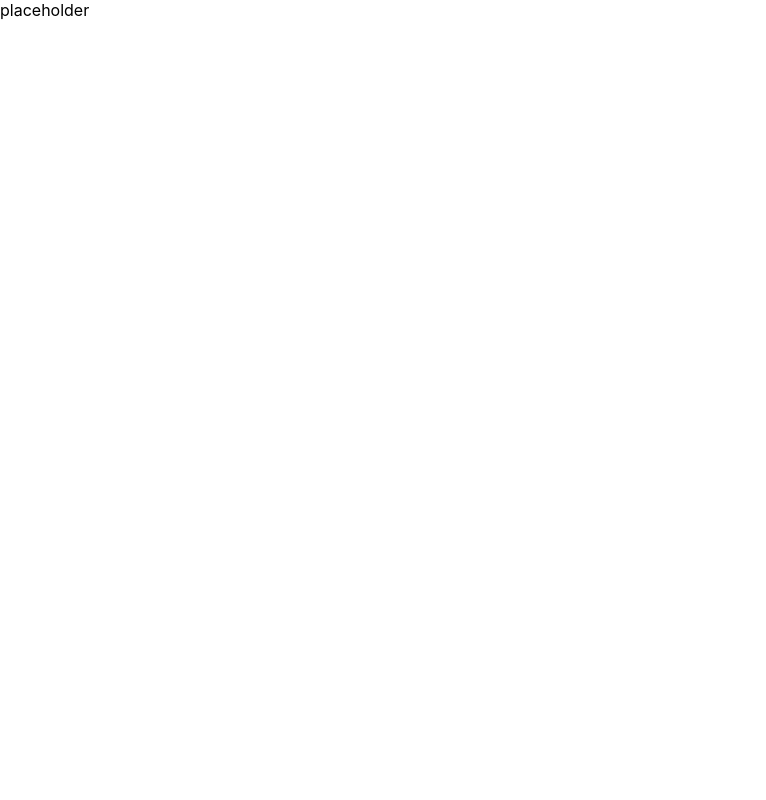
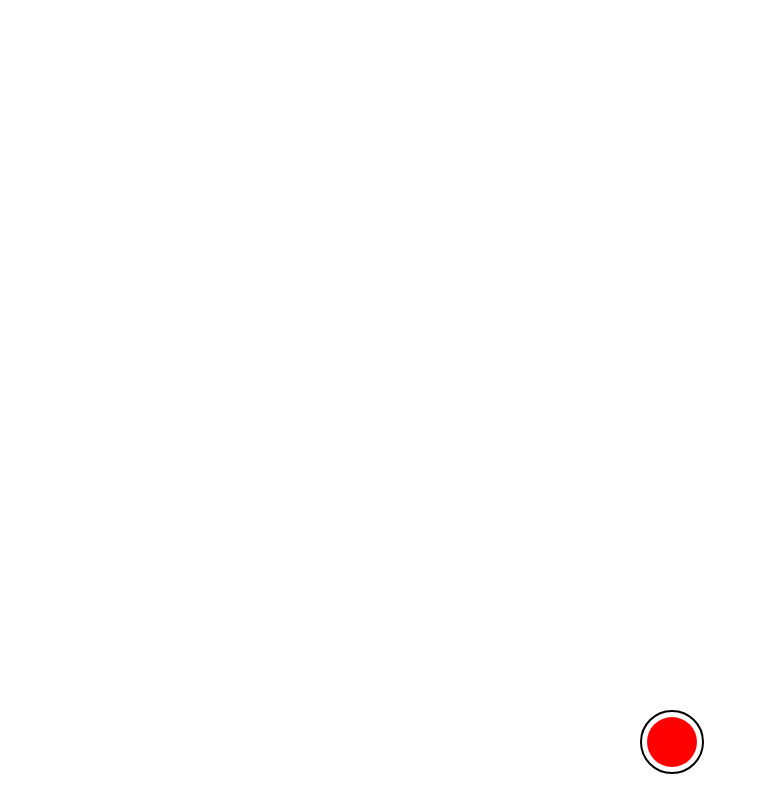
Before and after one commit to jmajaca/show-off, a React (Create React App) app in the folder show-off-ui/: page / in a window 1280 px wide. Shown: the whole page, without its empty margins (0-766 px from the left). Built offline with nearby package versions, Linux system fonts and the light colour scheme.

Commit message:
[FRONTEND-2] Created RecordButton

```diff
--- a/show-off-ui/package.json
+++ b/show-off-ui/package.json
@@ -3,6 +3,7 @@
   "version": "0.1.0",
   "private": true,
   "dependencies": {
+    "@mui/styles": "^5.3.0",
     "@testing-library/jest-dom": "^5.14.1",
     "@testing-library/react": "^12.0.0",
     "@testing-library/user-event": "^13.2.1",
--- /dev/null
+++ b/show-off-ui/src/components/RecordButton.tsx
@@ -0,0 +1,47 @@
+import React from 'react';
+
+import {makeStyles} from '@mui/styles';
+
+const useStyles = makeStyles({
+    button: {
+        position: 'relative'
+    },
+    record: {
+        position: 'absolute',
+        width: '50px',
+        height: '50px',
+        backgroundColor: 'red',
+        borderRadius: '100%',
+        border: 'none',
+    },
+    innerMargins: {
+        margin: '7px 7px 7px 7px',
+    },
+    ring: {
+        position: 'absolute',
+        width: '60px',
+        height: '60px',
+        borderRadius: '100%',
+        borderStyle: 'solid',
+        borderWidth: '2px',
+        borderColor: 'black',
+        backgroundColor: 'transparent'
+    }
+});
+
+type RecordButtonProps = {
+    onClick: () => void,
+    className?: string
+}
+
+export default function RecordButton({onClick, className}: RecordButtonProps) {
+
+    const classes = useStyles();
+
+    return (
+        <div className={`${classes.button} ${className}`}>
+            <div className={classes.ring}/>
+            <button onClick={onClick} className={`${classes.record} ${classes.innerMargins}`}/>
+        </div>
+    );
+}
--- a/show-off-ui/src/pages/MainPage.tsx
+++ b/show-off-ui/src/pages/MainPage.tsx
@@ -1,10 +1,29 @@
 import React from 'react';
+
+import {makeStyles} from '@mui/styles';
+
+import RecordButton from '../components/RecordButton';
+
+const useStyles = makeStyles({
+    container: {
+        display: 'flex',
+        justifyContent: 'center',
+    },
+    recordButton: {
+        position: 'fixed',
+        bottom: 90,
+    }
+});
 
 export default function MainPage() {
 
+    const classes = useStyles();
+
+    const onClick = () => {};
+
     return (
-        <div>
-            placeholder
+        <div className={classes.container}>
+            <RecordButton onClick={onClick} className={classes.recordButton}/>
         </div>
     );
 }
```
